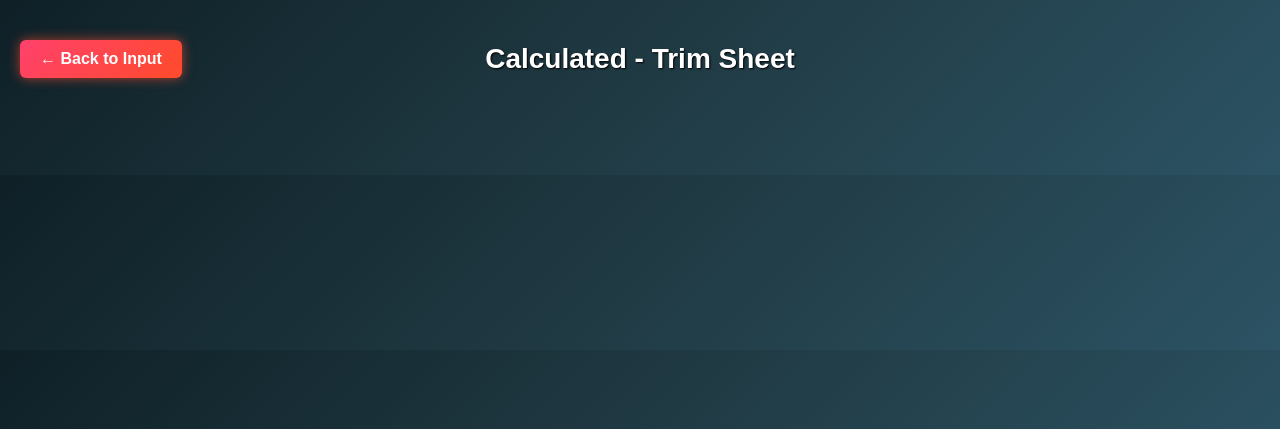
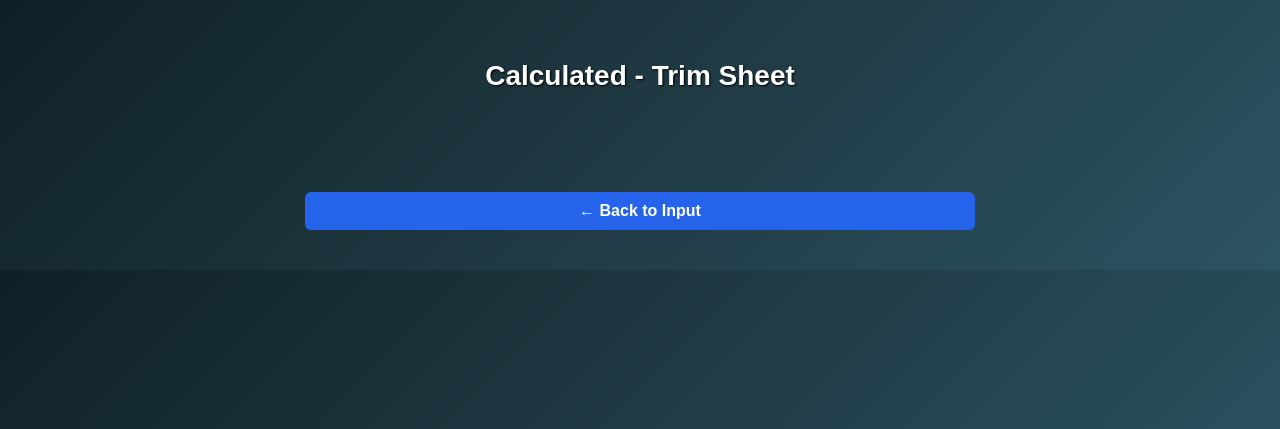
Before and after one commit to pranav4007/load-trim-app, a Flask app: template templates/table.html in a window 1280 px wide. Shown: the top 429 px of the page. Run offline with Flask 3, Linux system fonts and the light colour scheme; the template is opened without the code that fills it, so the values that code supplies are empty.

Commit message:
style.css

```diff
--- a/static/style.css
+++ b/static/style.css
@@ -3,10 +3,12 @@ body {
     font-family: 'Segoe UI', Tahoma, Geneva, Verdana, sans-serif;
     color: #e0e0e0;
     padding: 40px;
+    padding-bottom: 80px;
     margin: 0;
 }
 
 h2 {
+    margin-top: 40px;
     color: #ffffff;
     text-shadow: 1px 1px 2px #000;
     text-align: center;
@@ -97,18 +99,14 @@ a:hover {
 }
 
 .back-button {
-    position: fixed;
-    top: 20px;
-    left: 20px;
-    padding: 10px 18px;
-    background: linear-gradient(135deg, #ff416c, #ff4b2b);
-    color: white;
-    text-decoration: none;
-    border-radius: 8px;
-    font-weight: bold;
-    box-shadow: 0 0 12px #ff4b2baa;
-    transition: background 0.3s, transform 0.2s;
-    z-index: 1000;
+    display: inline-block;
+  margin: 20px 0;
+  padding: 10px 15px;
+  background-color: #e5e7eb;
+  color: #000;
+  text-decoration: none;
+  border-radius: 6px;
+  font-weight: bold;
 }
 
 .back-button:hover {
```
